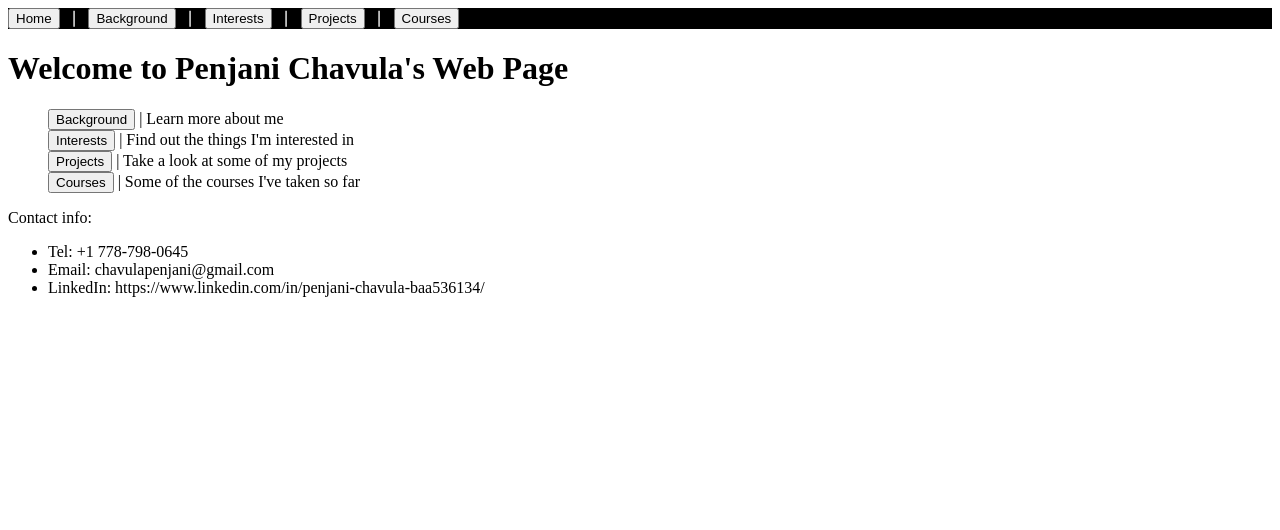
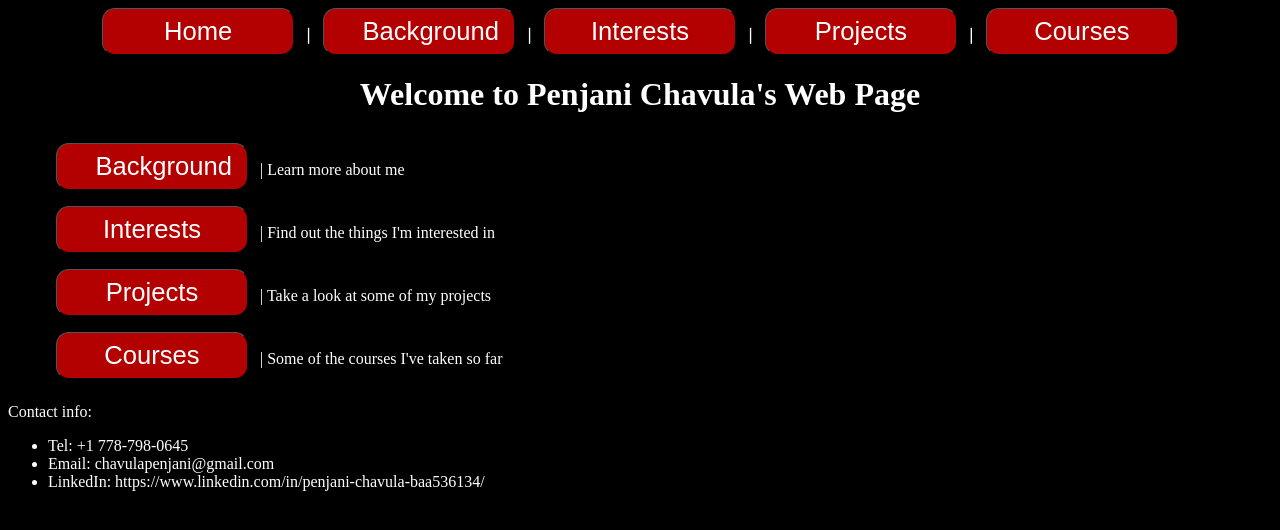
Before and after one commit to Penjiboy/Penjiboy.github.io, a plain HTML site: page index.html in a window 1280 px wide. Drawn offline with Linux system fonts and the light colour scheme.

Commit message:
Home page is just about done

```diff
--- a/index.html
+++ b/index.html
@@ -4,35 +4,6 @@
 <meta name="viewport" content="width=device-width, initial-scale=1.0">
 <head>
 <title>Penjani Chavula's Website</title>
-<!-- Remove the style from this file and put them in a style file -->
-<style type="text/css">
-	.nav_bar {
-		background-color: #000000;
-		color: #ffffff;
-		font-size: #25px;
-		font-family: "Lucida Console", Monospace;
-	}
-
-	.nav_button {
-
-	}
-
-	.title {
-
-	}
-
-	.button {
-
-	}
-
-	.contact_head {
-
-	}
-
-	.contact {
-
-	}
-</style>
 </head>
  <nav class="nav_bar">
   <a href="url"><button class="nav_button">Home</button></a> |
@@ -43,19 +14,25 @@
 </nav>
 <body>
 
+<div>
 <h1 class="title">Welcome to  Penjani Chavula's Web Page</h1>
-<ul style="list-style-type:none">
-	<li><a href="url"><button class="button">Background</button></a> | Learn more about me</li>
-	<li><a href="url"><button class="button">Interests</button></a> | Find out the things I'm interested in</li>
-	<li><a href="url"><button class="button">Projects</button></a> | Take a look at some of my projects</li>
-	<li><a href="url"><button class="button">Courses</button></a> | Some of the courses I've taken so far</li>
+</div>
+<div>
+<ul class="options_list" style="list-style-type:none">
+	<li><a href="url"><button class="options_button">Background</button></a> | Learn more about me</li>
+	<li><a href="url"><button class="options_button">Interests</button></a> | Find out the things I'm interested in</li>
+	<li><a href="url"><button class="options_button">Projects</button></a> | Take a look at some of my projects</li>
+	<li><a href="url"><button class="options_button">Courses</button></a> | Some of the courses I've taken so far</li>
 </ul>
+</div>
+<div id="contact">
 <p class="contact_head">Contact info:</p>
 <ul>
 	<li class="contact">Tel: +1 778-798-0645</li>
 	<li class="contact">Email: chavulapenjani@gmail.com </li>
 	<li class="contact">LinkedIn: https://www.linkedin.com/in/penjani-chavula-baa536134/</li>
 </ul>
+</div>
 
 </body>
 </html>
--- a/style.css
+++ b/style.css
@@ -0,0 +1,62 @@
+body {
+	background-color: #000000;
+	/*
+	background-image: url("penjisuit2.jpg");
+	background-size: contain;
+	background-repeat: no-repeat;
+	background-position: top right;
+	*/
+	color: #ffffff;
+	text-align: center;
+}
+
+div {
+
+}
+
+.nav_bar {
+	background-color: #000000;
+	color: #ffffff;
+	font-size: #25px;
+	font-family: "Lucida Console", Monospace;
+}
+
+.nav_button {
+	background-color: #b30000;
+	color: #ffffff;
+	padding: 1vh 3vw;
+	font-size: 2vw;
+	border-width: 0.1vw;
+	border-radius: 1vw;
+	width: 15vw;
+
+}
+
+.title {
+	text-align: center;
+	font-size: xx-large;
+}
+
+.options_list {
+	text-align: left;
+	align-items: center;
+}
+
+.options_button {
+	background-color: #b30000;
+	color: #ffffff;
+	padding: 1vh 3vw;
+	font-size: 2vw;
+	border-width: 0.1vw;
+	border-radius: 1vw;
+	width: 15vw;
+	margin: 1vh;
+}
+
+.contact_head {
+	text-align: left;
+}
+
+.contact {
+	text-align: left;
+}
```
Also changed, not shown: penjisuit2.jpg.
